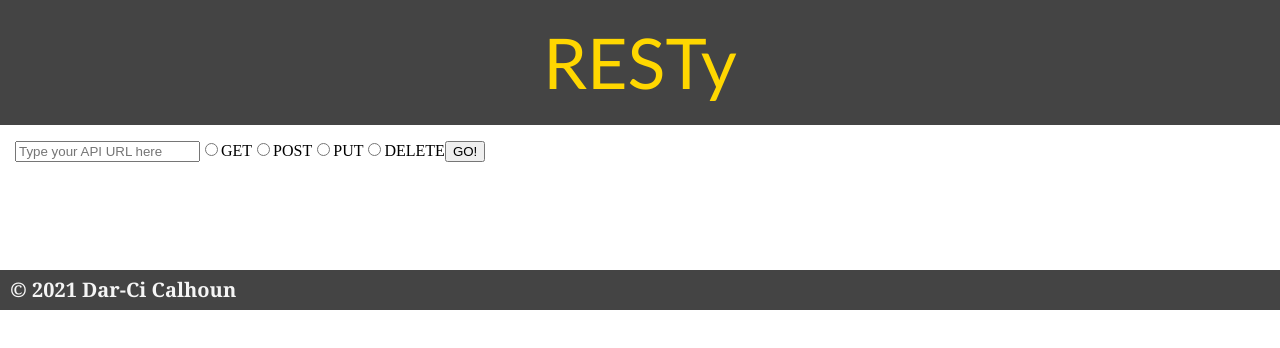
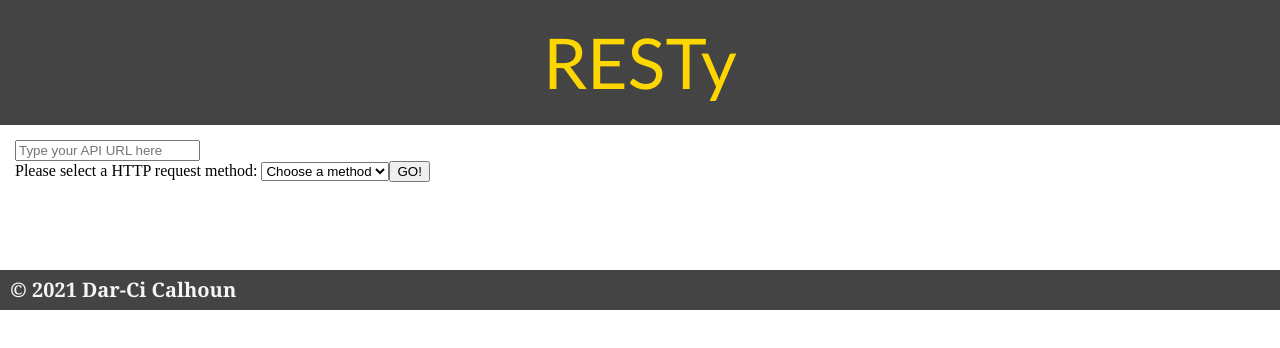
Before and after one commit to dcalhoun286/resty, a React (Create React App) app: page / in a window 1280 px wide. Shown: the top 348 px of the page. Built offline with nearby package versions, Linux system fonts and the light colour scheme.

Commit message:
changed radio buttons to dropdown select, confirmed change state proof of life

```diff
--- a/src/components/form/form.js
+++ b/src/components/form/form.js
@@ -41,11 +41,11 @@ class Form extends React.Component {
   }
 
   // event handler for onSubmit event listener
-  handleSubmit(event) {
+  async handleSubmit(event) {
 
     event.preventDefault();
-    this.setState({ ...this.state, results: true });
 
+    this.setState({...this.state, results: true })
   }
 
   render() {
@@ -55,29 +55,26 @@ class Form extends React.Component {
     //     <p>{this.state.req}</p>
     //     <p>{this.state.url}</p>
     //   </article>
+
     console.log(this.state);
 
     return (
       <form onSubmit={this.handleSubmit}>
-        <input type="text" name="url" placeholder="Type your API URL here" value={this.state.url} onChange={this.handleChangeURL}></input>
-        <label>
-          <input type="radio" id="get" name="req" value="GET" onClick={this.handleChangeReqMethod} />
-          <span>GET</span>
-        </label>
-        <label>
-          <input type="radio" id="post" name="req" value="POST" onClick={this.handleChangeReqMethod} />
-          <span>POST</span>
-        </label>
-        <label>
-          <input type="radio" id="put" name="req" value="PUT" onClick={this.handleChangeReqMethod} />
-          <span>PUT</span>
-        </label>
-        <label>
-          <input type="radio" id="delete" name="req" value="DELETE" onClick={this.handleChangeReqMethod} />
-          <span>DELETE</span>
-        </label>
 
-        <input type="submit" value="GO!"></input>
+        <div>
+          <input onChange={this.handleChangeURL} type="text" name="url" placeholder="Type your API URL here" value={this.state.url} required/>
+        </div>
+
+        <label htmlFor="methods">Please select a HTTP request method: </label>
+        <select onChange={this.handleChangeReqMethod} name="methods" id="reqs" defaultValue="DEFAULT" required>
+          <option value="DEFAULT" disabled selected hidden>Choose a method</option>
+          <option value="GET">GET</option>
+          <option value="POST">POST</option>
+          <option value="PUT">PUT</option>
+          <option value="DELETE">DELETE</option>
+        </select>
+        <button type="submit">GO!</button>
+
       </form>
     )
   }
```
